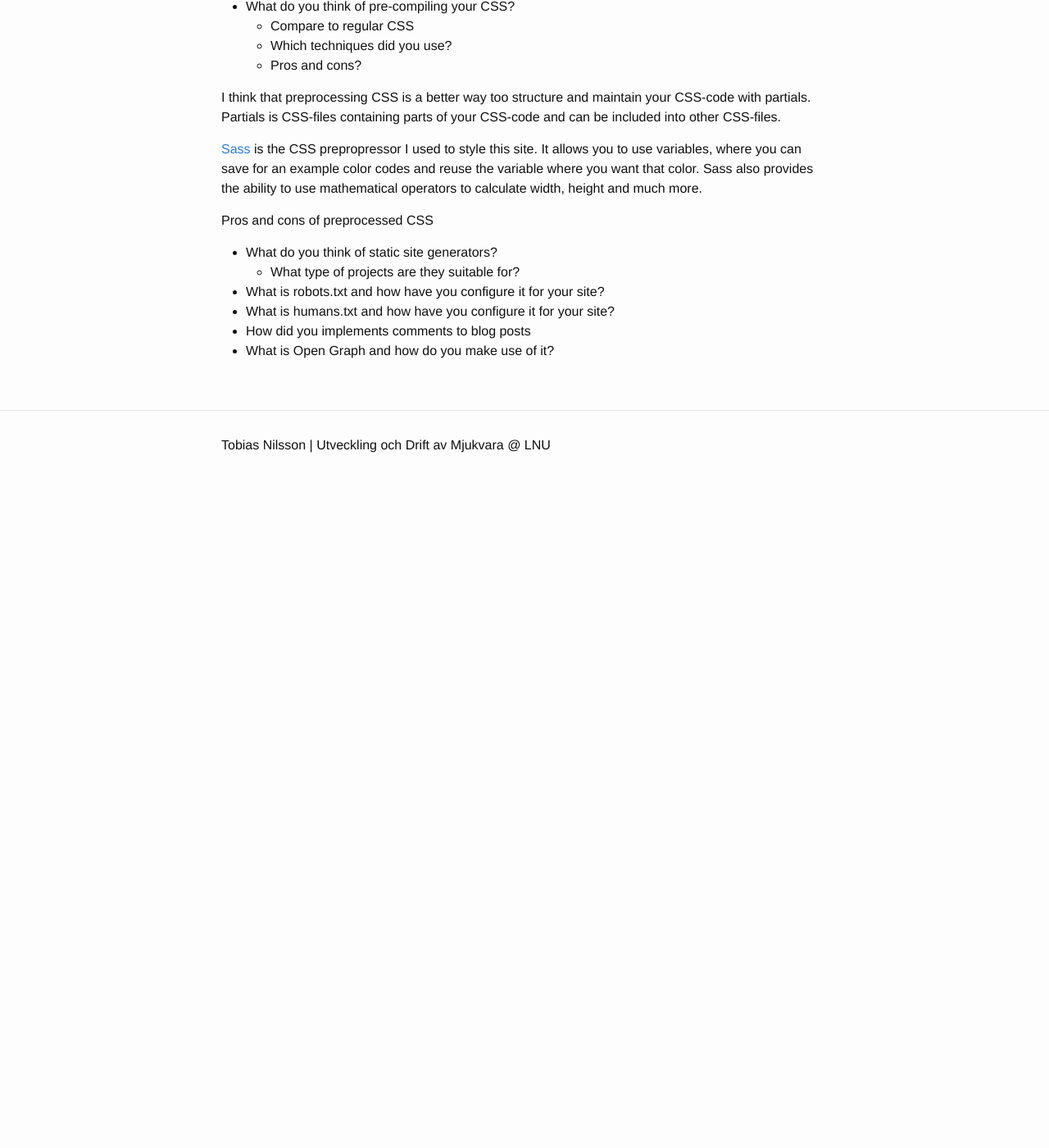
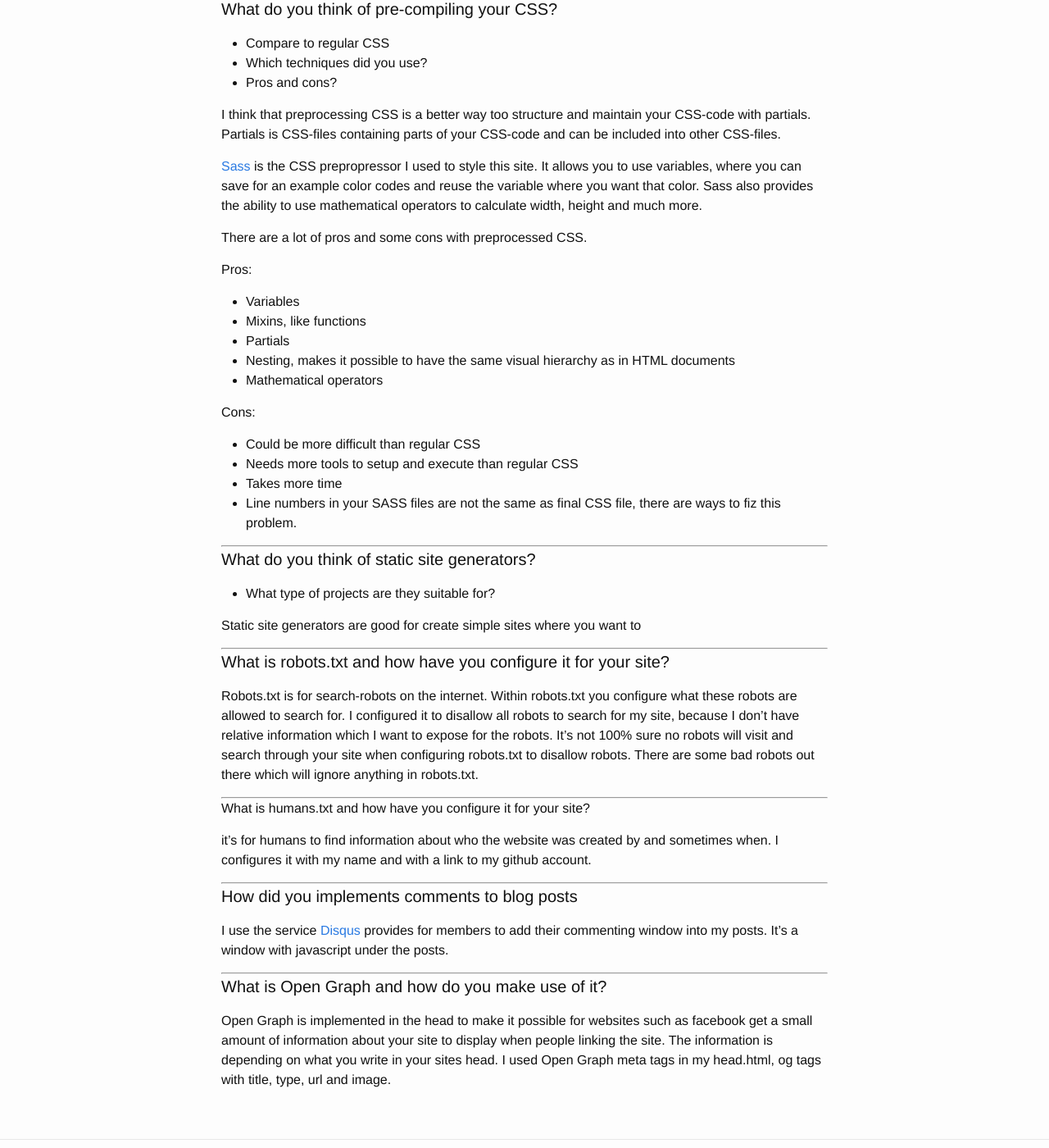
Before and after one commit to tn222gf/tn222gf.github.io, a Jekyll site: the page built from _posts/2015-11-17-Views-on-static-site-generators-and-more.md, in a window 1280 px wide and 1400 px high, scrolled down 246 px. Shown: the whole window at 82% size. Built offline with Jekyll 4.4.1, drawn with Linux system fonts in a browser that asks for light colours; comment, search, counter and statistics services are not loaded; before the commit the page ends 900 px from its top, so only the background shows below that.

Commit message:
adding text

```diff
--- a/_posts/2015-11-17-Views-on-static-site-generators-and-more.md
+++ b/_posts/2015-11-17-Views-on-static-site-generators-and-more.md
@@ -5,7 +5,7 @@ date:   2015-11-17 13:18:55
 categories: 1DV022
 ---
 
-* What do you think of pre-compiling your CSS?
+#### What do you think of pre-compiling your CSS?
   * Compare to regular CSS
   * Which techniques did you use?
   * Pros and cons?
@@ -15,11 +15,54 @@ I think that preprocessing CSS is a better way too structure and maintain your C
 [Sass](http://sass-lang.com/) is the CSS prepropressor I used to style this site. It allows you to use variables, where you can save for an example color codes and reuse the variable where you want that color.
 Sass also provides the ability to use mathematical operators to calculate width, height and  much more.
 
-Pros and cons of preprocessed CSS
+There are a lot of pros and some cons with preprocessed CSS.
 
-* What do you think of static site generators?
+Pros:
+
+* Variables
+* Mixins, like functions
+* Partials
+* Nesting, makes it possible to have the same visual hierarchy as in HTML documents
+* Mathematical operators
+
+Cons:
+
+* Could be more difficult than regular CSS
+* Needs more tools to setup and execute than regular CSS
+* Takes more time
+* Line numbers in your SASS files are not the same as final CSS file, there are ways to fiz this problem.
+
+---
+
+#### What do you think of static site generators?
   * What type of projects are they suitable for?
-* What is robots.txt and how have you configure it for your site?
-* What is humans.txt and how have you configure it for your site?
-* How did you implements comments to blog posts
-* What is Open Graph and how do you make use of it?
+
+Static site generators are good for create simple sites where you want to
+
+---
+
+#### What is robots.txt and how have you configure it for your site?
+
+Robots.txt is for search-robots on the internet. Within robots.txt you configure what these robots are allowed to search for.
+I configured it to disallow all robots to search for my site, because I don't have relative information which I want to expose for the robots.
+It's not 100% sure no robots will visit and search through your site when configuring robots.txt to disallow robots. There are some bad robots out there which will ignore anything in robots.txt.
+
+---
+
+What is humans.txt and how have you configure it for your site?
+
+it's for humans to find information about who the website was created by and sometimes when. I configures it with my name and with a link to my github account.
+
+---
+
+#### How did you implements comments to blog posts
+
+I use the service [Disqus](https://disqus.com/) provides for members to add their commenting window into my posts.
+It's a window with javascript under the posts.
+
+---
+
+#### What is Open Graph and how do you make use of it?
+
+Open Graph is implemented in the head to make it possible for websites such as facebook get a small amount of information about your site to display when people linking the site.
+The information is depending on what you write in your sites head. I used Open Graph meta tags in my head.html, og tags with title, type, url and image.
```
